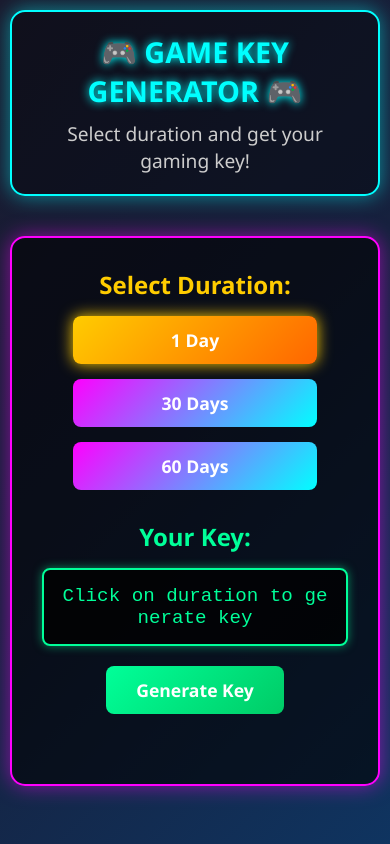
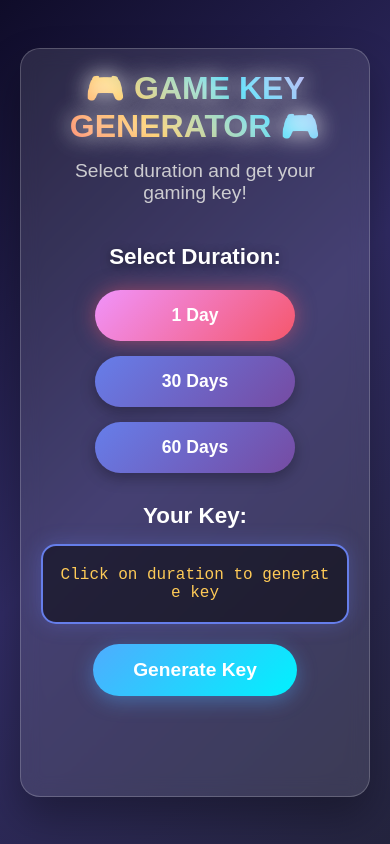
Before and after one commit to DARKxAZANUR/kala_jadu-key-store, a website: page index.html in a window 390 px wide. Drawn offline with Linux system fonts and the light colour scheme.

Commit message:
Refactor CSS styles and add animations
Updated styles for body, header, buttons, and containers. Added animations and improved responsiveness.

```diff
--- a/styles.css
+++ b/styles.css
@@ -2,50 +2,96 @@
     margin: 0;
     padding: 0;
     box-sizing: border-box;
-    font-family: 'Segoe UI', Tahoma, Geneva, Verdana, sans-serif;
+    font-family: 'Arial', sans-serif;
 }
 
 body {
-    background: linear-gradient(135deg, #1a1a2e 0%, #16213e 50%, #0f3460 100%);
-    color: white;
+    background: linear-gradient(135deg, #0f0c29, #302b63, #24243e);
     min-height: 100vh;
-    overflow-x: hidden;
+    display: flex;
+    align-items: center;
+    justify-content: center;
+    overflow: hidden;
+    position: relative;
+}
+
+/* Animated Background */
+.background {
+    position: fixed;
+    top: 0;
+    left: 0;
+    width: 100%;
+    height: 100%;
+    z-index: -1;
+    background:
+        radial-gradient(circle at 20% 80%, rgba(120, 119, 198, 0.3) 0%, transparent 50%),
+        radial-gradient(circle at 80% 20%, rgba(255, 119, 198, 0.3) 0%, transparent 50%),
+        radial-gradient(circle at 40% 40%, rgba(120, 219, 255, 0.2) 0%, transparent 50%);
+    animation: backgroundShift 10s ease-in-out infinite;
+}
+
+@keyframes backgroundShift {
+    0%, 100% { transform: scale(1); }
+    50% { transform: scale(1.1); }
 }
 
 .container {
     max-width: 800px;
-    margin: 0 auto;
-    padding: 20px;
+    width: 90%;
+    background: rgba(255, 255, 255, 0.1);
+    backdrop-filter: blur(10px);
+    border-radius: 20px;
+    border: 1px solid rgba(255, 255, 255, 0.2);
+    padding: 40px;
+    box-shadow: 0 20px 40px rgba(0, 0, 0, 0.3);
+    position: relative;
+    overflow: hidden;
+}
+
+.container::before {
+    content: '';
+    position: absolute;
+    top: 0;
+    left: -100%;
+    width: 100%;
+    height: 100%;
+    background: linear-gradient(90deg, transparent, rgba(255, 255, 255, 0.1), transparent);
+    transition: 0.5s;
+}
+
+.container:hover::before {
+    left: 100%;
 }
 
 .header {
     text-align: center;
     margin-bottom: 40px;
-    padding: 20px;
-    background: rgba(0, 0, 0, 0.4);
-    border-radius: 15px;
-    border: 2px solid #00ffff;
-    box-shadow: 0 0 20px rgba(0, 255, 255, 0.5);
 }
 
 .header h1 {
-    font-size: 2.5rem;
-    margin-bottom: 10px;
-    text-shadow: 0 0 10px #00ffff;
-    color: #00ffff;
+    font-size: 3rem;
+    background: linear-gradient(45deg, #ff6b6b, #feca57, #48dbfb, #ff9ff3);
+    -webkit-background-clip: text;
+    -webkit-text-fill-color: transparent;
+    background-clip: text;
+    margin-bottom: 15px;
+    text-shadow: 0 0 30px rgba(255, 255, 255, 0.5);
+    animation: glow 2s ease-in-out infinite alternate;
+}
+
+@keyframes glow {
+    from { text-shadow: 0 0 20px rgba(255, 255, 255, 0.5); }
+    to { text-shadow: 0 0 30px rgba(255, 255, 255, 0.8), 0 0 40px rgba(255, 255, 255, 0.6); }
 }
 
 .header p {
+    color: #ddd;
     font-size: 1.2rem;
-    color: #cccccc;
+    opacity: 0.9;
 }
 
 .key-panel {
-    background: rgba(0, 0, 0, 0.6);
-    border-radius: 15px;
-    padding: 30px;
-    border: 2px solid #ff00ff;
-    box-shadow: 0 0 20px rgba(255, 0, 255, 0.5);
+    text-align: center;
 }
 
 .duration-selector {
@@ -53,10 +99,10 @@ body {
 }
 
 .duration-selector h3 {
-    margin-bottom: 15px;
-    color: #ffcc00;
-    text-align: center;
-    font-size: 1.5rem;
+    color: #fff;
+    margin-bottom: 20px;
+    font-size: 1.4rem;
+    text-shadow: 0 2px 10px rgba(0, 0, 0, 0.5);
 }
 
 .duration-buttons {
@@ -67,95 +113,141 @@ body {
 }
 
 .duration-btn {
-    padding: 12px 25px;
-    background: linear-gradient(135deg, #ff00ff, #00ffff);
+    padding: 15px 30px;
+    background: linear-gradient(135deg, #667eea 0%, #764ba2 100%);
     border: none;
-    border-radius: 8px;
+    border-radius: 50px;
     color: white;
     font-weight: bold;
+    font-size: 1.1rem;
     cursor: pointer;
     transition: all 0.3s ease;
-    font-size: 1.1rem;
+    box-shadow: 0 5px 15px rgba(0, 0, 0, 0.3);
+    position: relative;
+    overflow: hidden;
+}
+
+.duration-btn::before {
+    content: '';
+    position: absolute;
+    top: 0;
+    left: -100%;
+    width: 100%;
+    height: 100%;
+    background: linear-gradient(90deg, transparent, rgba(255, 255, 255, 0.2), transparent);
+    transition: 0.5s;
+}
+
+.duration-btn:hover::before {
+    left: 100%;
 }
 
 .duration-btn:hover {
     transform: translateY(-3px);
-    box-shadow: 0 5px 15px rgba(255, 0, 255, 0.7);
+    box-shadow: 0 8px 25px rgba(0, 0, 0, 0.4);
 }
 
 .duration-btn.active {
-    background: linear-gradient(135deg, #ffcc00, #ff6600);
-    box-shadow: 0 0 15px #ffcc00;
+    background: linear-gradient(135deg, #f093fb 0%, #f5576c 100%);
+    box-shadow: 0 0 20px rgba(245, 87, 108, 0.5);
 }
 
 .key-display {
-    text-align: center;
-    margin-bottom: 20px;
+    margin-bottom: 30px;
 }
 
 .key-display h3 {
+    color: #fff;
     margin-bottom: 15px;
-    color: #00ff99;
-    font-size: 1.5rem;
+    font-size: 1.4rem;
 }
 
 .key-box {
-    background: rgba(0, 0, 0, 0.8);
-    border: 2px solid #00ff99;
-    border-radius: 8px;
-    padding: 15px;
+    background: rgba(0, 0, 0, 0.5);
+    border: 2px solid #667eea;
+    border-radius: 15px;
+    padding: 20px;
     margin-bottom: 20px;
     font-family: 'Courier New', monospace;
-    font-size: 1.2rem;
-    min-height: 60px;
+    font-size: 1.3rem;
+    color: #feca57;
+    min-height: 80px;
     display: flex;
     align-items: center;
     justify-content: center;
     word-break: break-all;
-    color: #00ff99;
-    box-shadow: 0 0 10px rgba(0, 255, 153, 0.5);
+    box-shadow: 0 0 20px rgba(102, 126, 234, 0.3);
+    transition: all 0.3s ease;
+}
+
+.key-box:hover {
+    box-shadow: 0 0 30px rgba(102, 126, 234, 0.5);
+    transform: scale(1.02);
 }
 
 .generate-btn {
-    padding: 12px 30px;
-    background: linear-gradient(135deg, #00ff99, #00cc66);
+    padding: 15px 40px;
+    background: linear-gradient(135deg, #4facfe 0%, #00f2fe 100%);
     border: none;
-    border-radius: 8px;
+    border-radius: 50px;
     color: white;
     font-weight: bold;
+    font-size: 1.2rem;
     cursor: pointer;
     transition: all 0.3s ease;
-    font-size: 1.1rem;
+    box-shadow: 0 5px 20px rgba(79, 172, 254, 0.4);
+    position: relative;
+    overflow: hidden;
+}
+
+.generate-btn::before {
+    content: '';
+    position: absolute;
+    top: 0;
+    left: -100%;
+    width: 100%;
+    height: 100%;
+    background: linear-gradient(90deg, transparent, rgba(255, 255, 255, 0.3), transparent);
+    transition: 0.5s;
+}
+
+.generate-btn:hover::before {
+    left: 100%;
 }
 
 .generate-btn:hover {
     transform: translateY(-3px);
-    box-shadow: 0 5px 15px rgba(0, 255, 153, 0.7);
+    box-shadow: 0 8px 30px rgba(79, 172, 254, 0.6);
+}
+
+.generate-btn:active {
+    transform: translateY(-1px);
+}
+
+.generate-btn:disabled {
+    opacity: 0.6;
+    cursor: not-allowed;
+    transform: none;
 }
 
 .status {
-    text-align: center;
-    padding: 10px;
-    border-radius: 8px;
-    margin-top: 15px;
+    padding: 15px;
+    border-radius: 10px;
+    margin-top: 20px;
     font-weight: bold;
+    min-height: 50px;
+    display: flex;
+    align-items: center;
+    justify-content: center;
+    transition: all 0.3s ease;
 }
 
-/* Gaming particles background */
-.particles {
+/* Floating particles */
+.particle {
     position: fixed;
-    top: 0;
-    left: 0;
-    width: 100%;
-    height: 100%;
-    z-index: -1;
-    overflow: hidden;
-}
-
-.particle {
-    position: absolute;
     background: rgba(255, 255, 255, 0.5);
     border-radius: 50%;
+    pointer-events: none;
     animation: float 15s infinite linear;
 }
 
@@ -176,14 +268,15 @@ body {
     }
 }
 
-/* Responsive design */
-@media (max-width: 600px) {
+/* Responsive */
+@media (max-width: 768px) {
     .container {
-        padding: 10px;
+        padding: 20px;
+        margin: 20px;
     }
 
     .header h1 {
-        font-size: 1.8rem;
+        font-size: 2rem;
     }
 
     .duration-buttons {
@@ -192,6 +285,11 @@ body {
     }
 
     .duration-btn {
-        width: 80%;
+        width: 200px;
+    }
+
+    .key-box {
+        font-size: 1rem;
+        padding: 15px;
     }
 }
```
